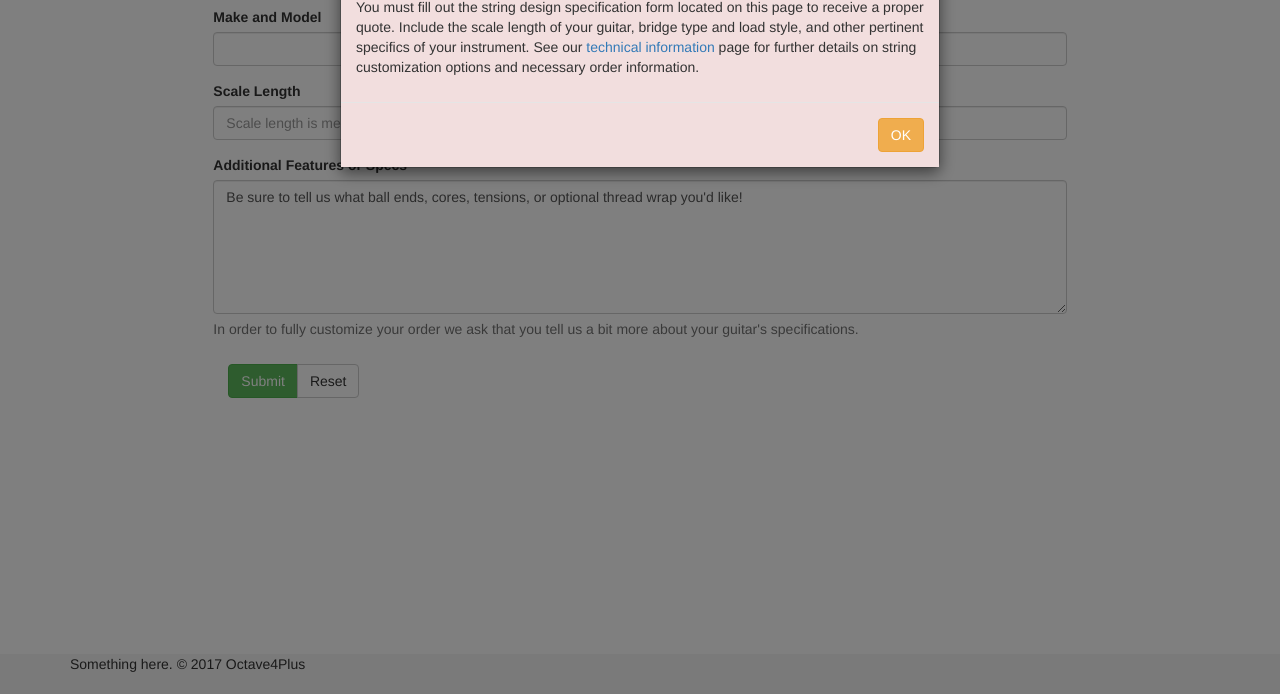
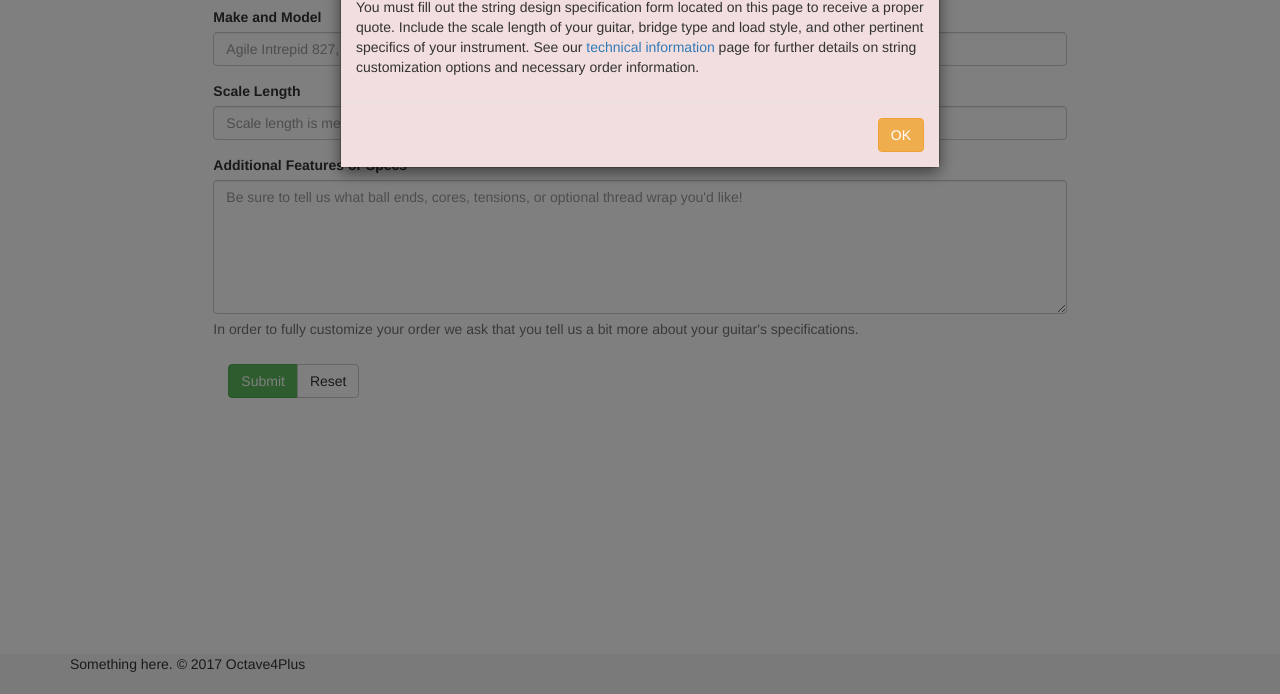
Before and after one commit to khipukamayuq/octave4plus, a plain HTML site: page order.html in a window 1280 px wide. Shown: the part 106-800 px from the top of the page. Drawn offline with nearby package versions, Linux system fonts and the light colour scheme.

Commit message:
minor tweaks to order.html form and placeholder text

```diff
--- a/order.html
+++ b/order.html
@@ -102,7 +102,7 @@
           <form class="form-horizontal">
             <div class="form-group">
               <label for="makeModel">Make and Model</label>
-              <input type="text" class="form-control" id="makeModel">
+              <input type="text" class="form-control" id="makeModel" placeholder="Agile Intrepid 827, or Ibanez Prestige 7, e.g.">
             </div>
             <div class="form-group">
               <label for="scaleLength">Scale Length</label>
@@ -110,7 +110,7 @@
             </div>
             <div class="form-group">
               <label for="addSpecs">Additional Features or Specs</label>
-              <textarea class="form-control" rows="6">Be sure to tell us what ball ends, cores, tensions, or optional thread wrap you'd like!</textarea>
+              <textarea class="form-control" rows="6" placeholder="Be sure to tell us what ball ends, cores, tensions, or optional thread wrap you'd like!"></textarea>
               <p class="help-block">In order to fully customize your order we ask that you tell us a bit more about your guitar's specifications.</p>
             </div>
             <div class="btn-group">
```
